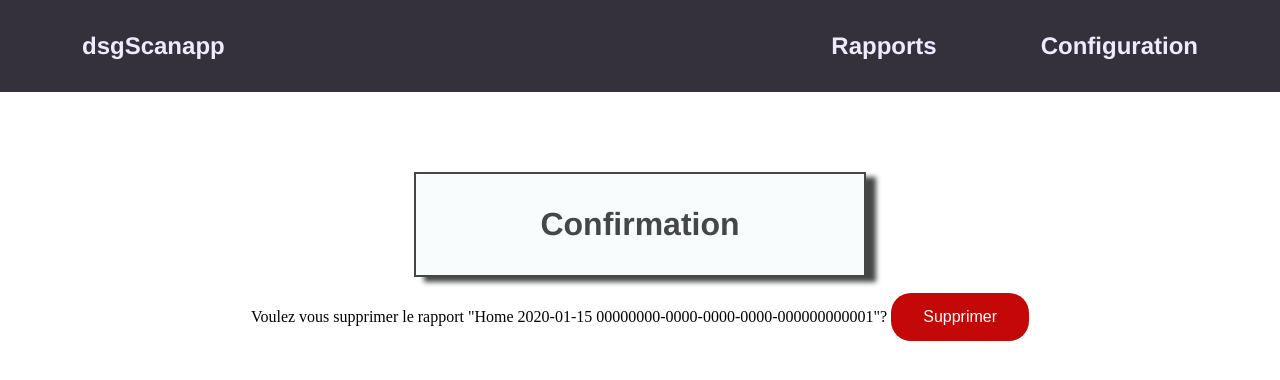
After one commit to dsgdops/dsgScanpp, a Django app: page /scan/delete/00000000-0000-0000-0000-000000000001/ in a window 1280 px wide. The commit adds this page. Shown: the top 380 px of the page. Run offline with Django 4.2, Linux system fonts and the light colour scheme; data comes from the database, SQL or seed files in the repository; both versions use the stored data as it was after the commit; tables that the repository leaves empty hold one stand-in row (values such as "Sample post").

Commit message:
Add success view and delete view for history

```diff
--- /dev/null
+++ b/src/scan/templates/scan/scan_confirm_delete.html
@@ -0,0 +1,14 @@
+{% extends "core/base_generic.html" %}
+
+{% block title %} Liste des scans {% endblock %}
+
+{% block titre_page %} Confirmation {% endblock %}
+
+{% block content %}
+
+<form method="post">{% csrf_token %}
+    <p style="text-align: center; margin-yop: 4rem;">Voulez vous supprimer le rapport "{{ object }}"? <input type="submit" value="Supprimer" style="background-color: #c40808;"></p>
+</form>
+
+
+{% endblock %}
--- a/src/scan/templates/scan/scan_history.html
+++ b/src/scan/templates/scan/scan_history.html
@@ -12,6 +12,7 @@
             <th>Catégorie</th>
             <th>Date</th>
             <th>Rapport</th>
+            <th>Supprimer</th>
         </tr>
     </thead>
     <tbody>
@@ -20,6 +21,7 @@
                 <td>{{ scan.categorie }}</td>
                 <td>{{ scan.date }}</td>
                 <td><a class="boutton" href="{% url 'scan_details' scan.scan_id %}">Voir le rapport</a></td>
+                <td><a class="boutton" href="{% url 'scan_delete' scan.scan_id %}">Supprimer</a></td>
 
             </tr>
         {% empty %}
--- a/src/scan/urls.py
+++ b/src/scan/urls.py
@@ -5,6 +5,7 @@ from . import views
 urlpatterns = [
     path('', views.scanHistory.as_view(), name='scan_history'),
     path('rapport/<uuid:uuid>/', views.scanDetails.as_view(), name='scan_details'),
+    path('delete/<uuid:pk>/', views.scanDelete.as_view(), name='scan_delete'),
     path('configuration/', views.configurationIndex.as_view(), name='configuration_index'),
     path('configuration/scan/', views.scanConfiguration.as_view(), name='scan_configuration'),
     path('configuration/categorie/', views.categorieConfiguration.as_view(), name='categorie_configuration'),
--- a/src/scan/views.py
+++ b/src/scan/views.py
@@ -1,5 +1,5 @@
 from .models import scan, categorieScan, host, hostScan
-from django.views.generic import ListView, TemplateView, DetailView,FormView, CreateView
+from django.views.generic import ListView, TemplateView, DetailView,FormView, CreateView, DeleteView
 from .forms import addscanForm
 from datetime import datetime
 from django.urls import reverse, reverse_lazy
@@ -32,7 +32,7 @@ class scanConfiguration(FormView):
         return context
 
     def get_success_url(self):
-        return reverse_lazy('scan:scan_history')
+        return reverse_lazy('scan_history')
 
     def form_valid(self, form):
         # This method is called when valid form data has been POSTed.
@@ -89,3 +89,11 @@ class categorieAddHost(CreateView):
 
     def get_success_url(self):
         return self.request.path
+
+
+class scanDelete(DeleteView):
+    model = scan
+    success_url = reverse_lazy('scan_history')
+
+    def get_success_url(self):
+        return reverse("scan_history")
```
Also changed, not shown: src/db.sqlite3.
